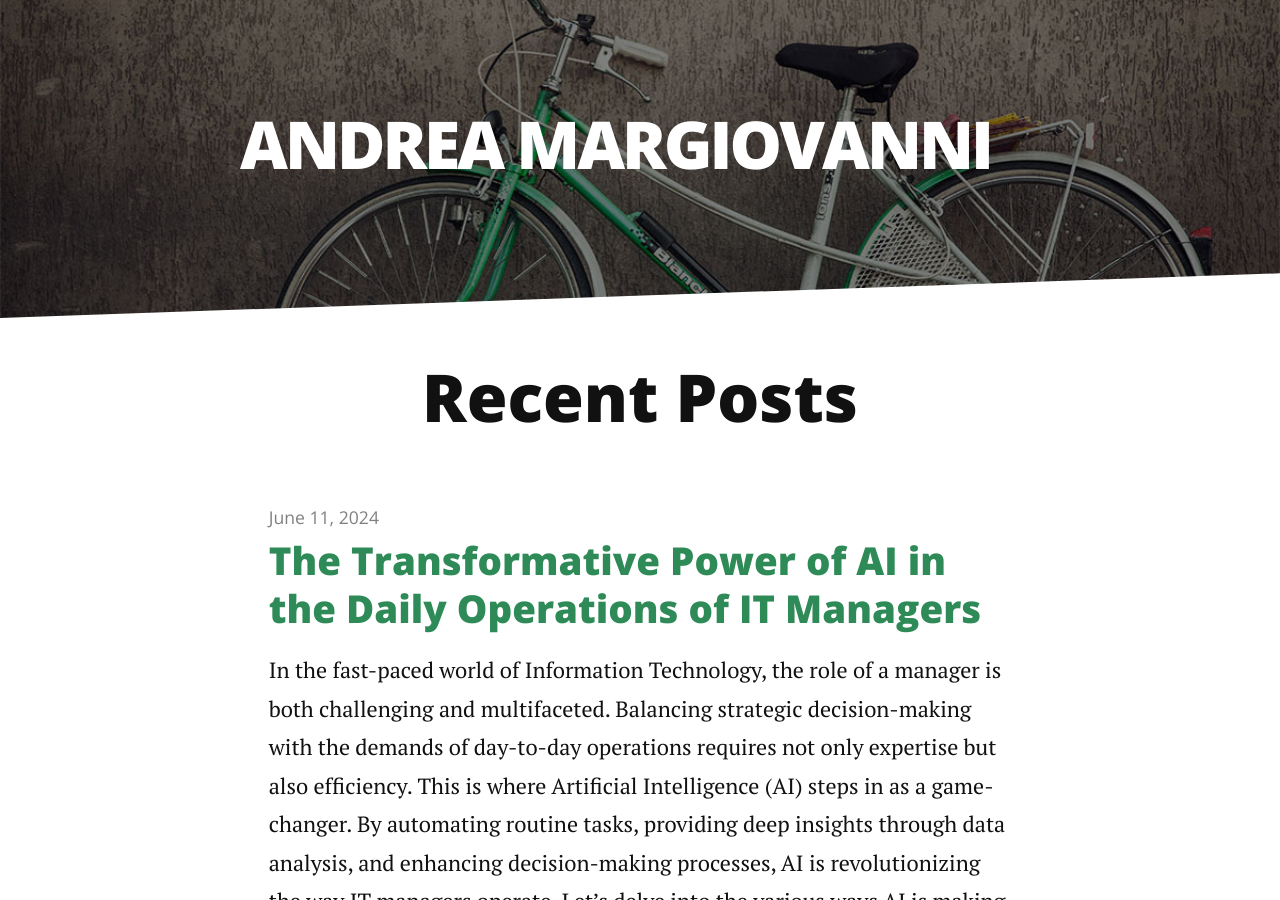
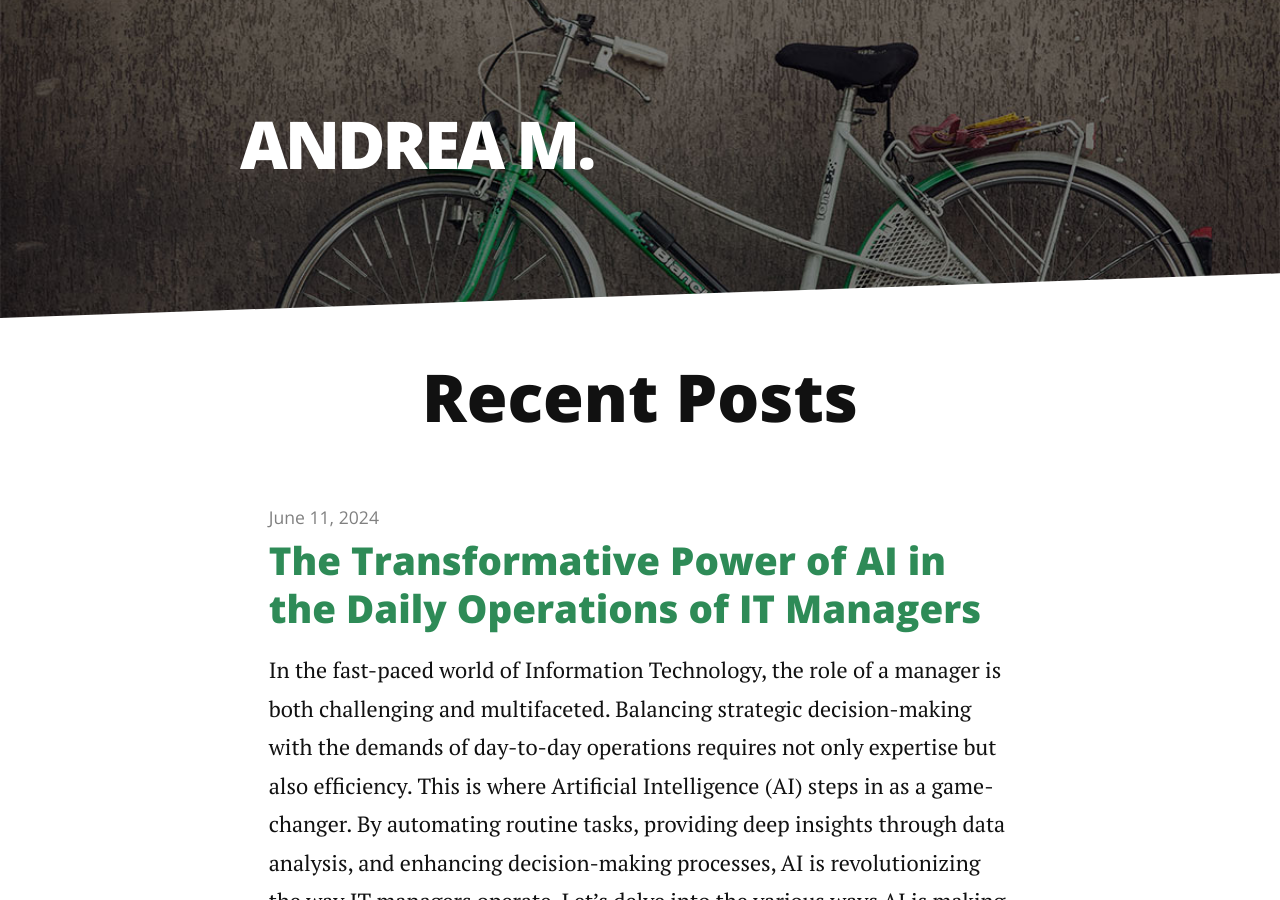
Before and after one commit to amargiovanni/amargiovanni.github.io, a Jekyll site: the page built from index.html, in a window 1280 px wide and 900 px high. Built offline with Jekyll 4.4.1, drawn with Linux system fonts in a browser that asks for light colours; nearby versions of some CDN libraries; the list of posts is cut into pages by our own code.

Commit message:
add site title

```diff
--- a/_config.yml
+++ b/_config.yml
@@ -1,4 +1,4 @@
-title: Andrea Margiovanni
+title: Andrea M.
 description: Somewhat disorganized thoughts
 
 url: https://blog.margiovanni.it
```
